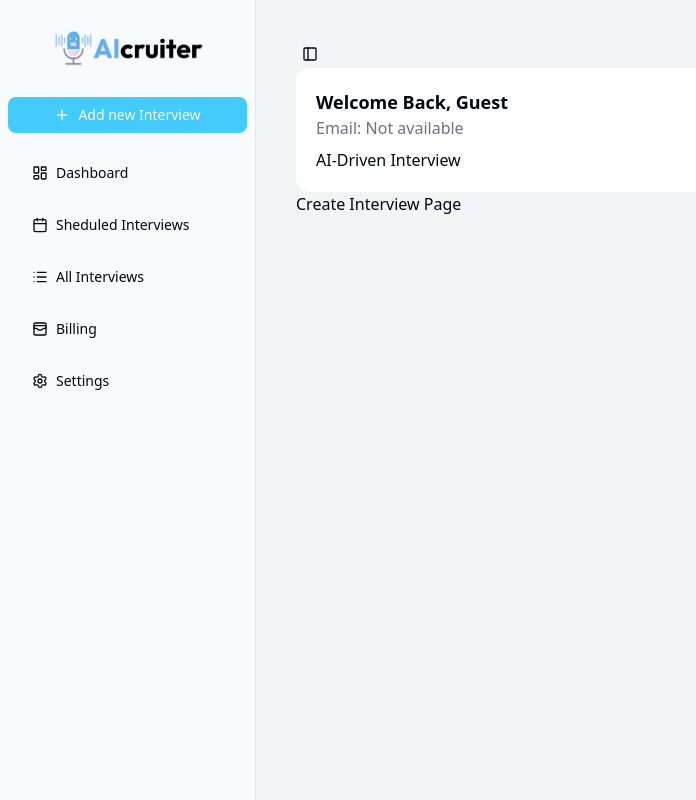
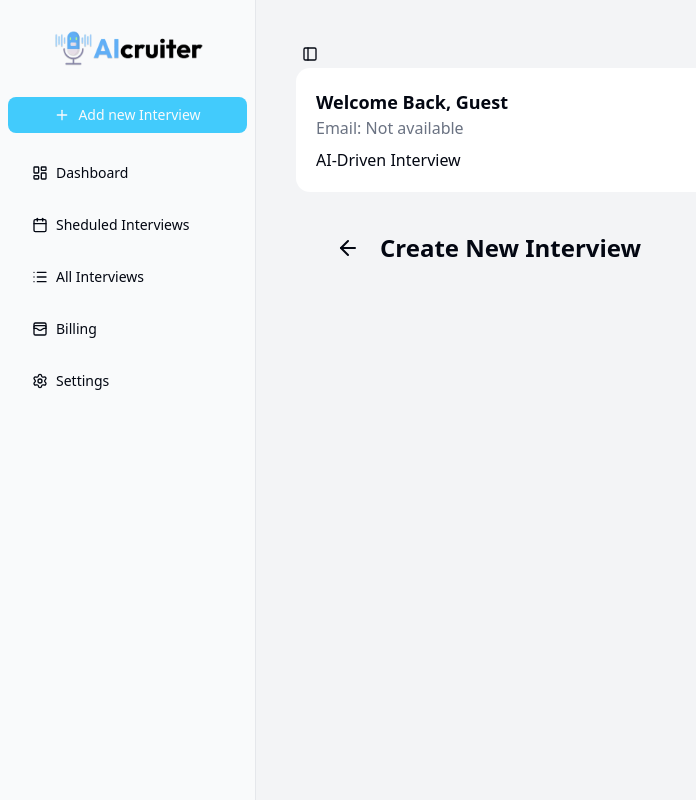
Before and after one commit to MariyaEfronY/ai-voice-inter, a Next.js app: page /dashboard/create-interview in a window 1280 px wide. Shown: the whole page, without its empty margins (0-696 px from the left). Built offline with nearby package versions, Linux system fonts and the light colour scheme; no server answers.

Commit message:
create button added

```diff
--- a/app/(main)/dashboard/create-interview/page.jsx
+++ b/app/(main)/dashboard/create-interview/page.jsx
@@ -1,9 +1,13 @@
+import { ArrowLeft } from 'lucide-react'
 import React from 'react'
 
 const CreateInterview = () => {
   return (
-    <div>
-      <h1>Create Interview Page</h1>
+    <div className='p-10'>
+     <div className='flex gap-5 items-center' >
+      <ArrowLeft/>
+      <h2 className='font-bold text-2xl'>Create New Interview</h2>
+     </div>
     </div>
   )
 }
```
